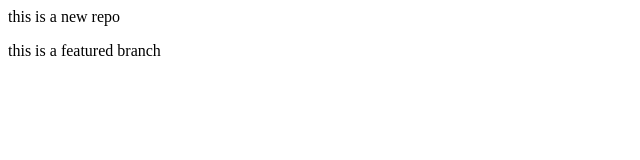
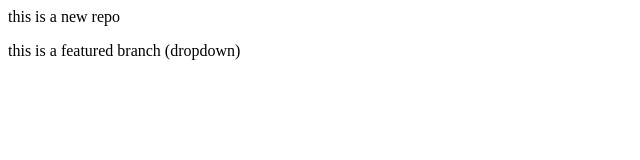
Before and after one commit to harshita250206/localrepo, a plain HTML site: page index.html in a window 1280 px wide. Shown: the full height of the page, 0-640 px from the left. Drawn offline with Linux system fonts and the light colour scheme.

Commit message:
ADD dropdown

```diff
--- a/index.html
+++ b/index.html
@@ -1,2 +1,2 @@
 <p>this is a new repo</p>
-<p>this is a featured branch</p>
+<p>this is a featured branch (dropdown)</p>
```
